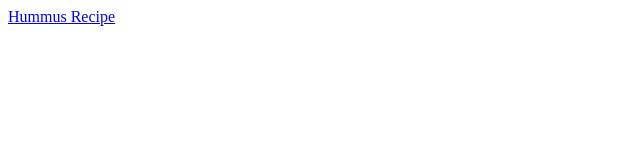
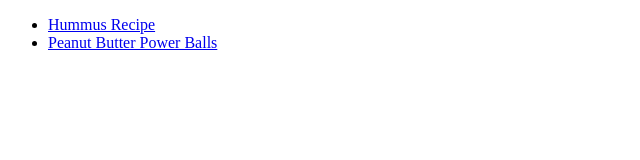
Before and after one commit to conceivedtobeconsumed/odin-recipes, a plain HTML site: page index.html in a window 1280 px wide. Shown: the whole page, without its empty margins (0-640 px from the left). Drawn offline with Linux system fonts and the light colour scheme.

Commit message:
updated index with link to new peanut butter power ball recipe

```diff
--- a/index.html
+++ b/index.html
@@ -3,9 +3,13 @@
 <head>
     <meta charset="UTF-8">
     <meta name="viewport" content="width=device-width, initial-scale=1.0">
-    <title>Document</title>
+    <title>odin-recipes-project</title>
 </head>
 <body>
-    <a href="./recipes/hummus.html" alt="Select to view my hummus recipe">Hummus Recipe</a>
+    <ul>
+        <li><a href="./recipes/hummus.html" alt="Select to view my hummus recipe">Hummus Recipe</a></li>
+        <li><a href="./recipes/pb_power_balls.html" alt="Select to view my power ball recipe">Peanut Butter Power Balls</a></li>
+    </ul>
+
 </body>
 </html>
```
